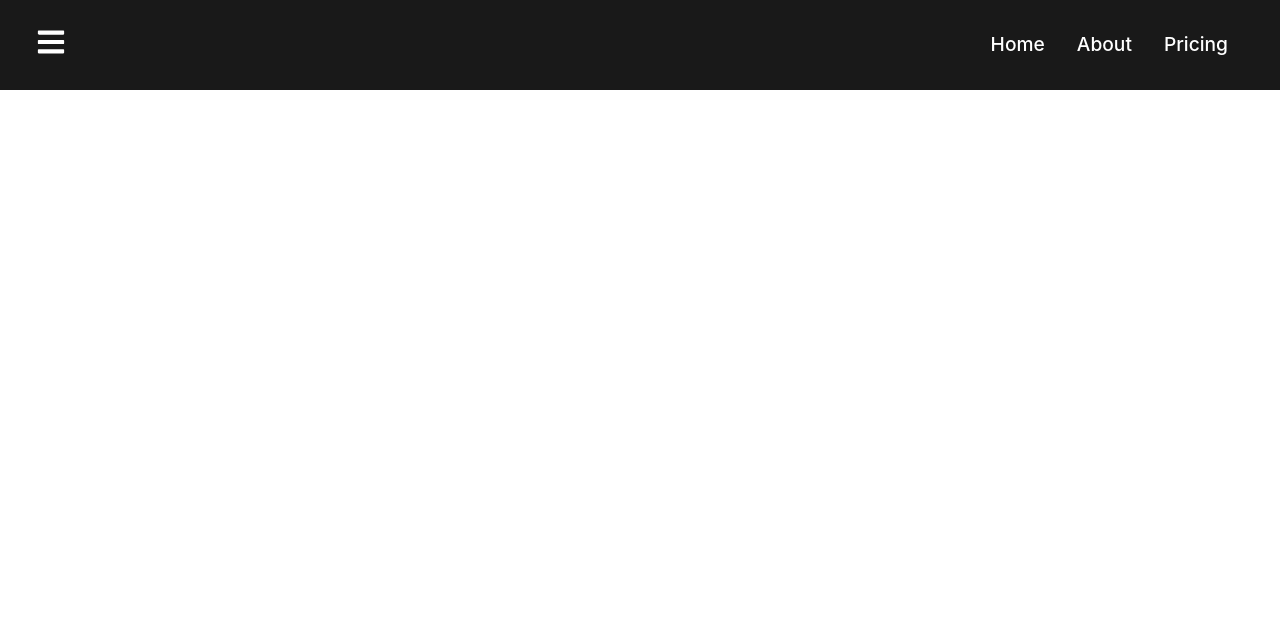
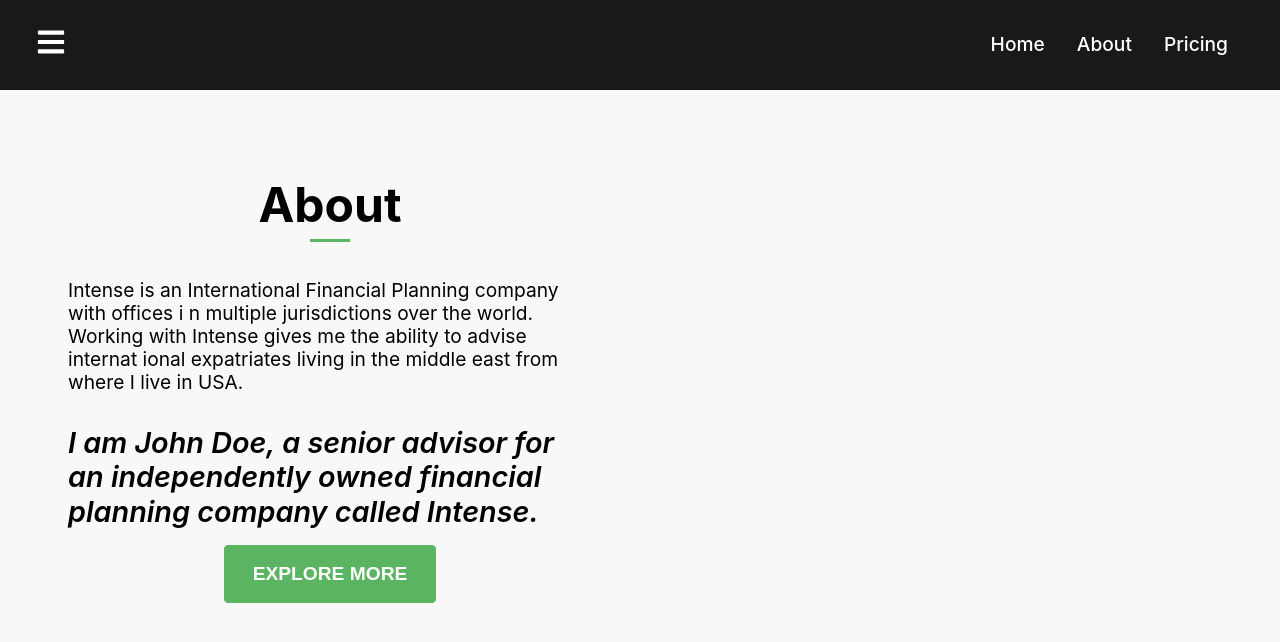
Before and after one commit to Laith1632/botox-react, a React (Create React App) app: page / in a window 1280 px wide. Shown: the top 642 px of the page. Built offline with nearby package versions, Linux system fonts and the light colour scheme.

Commit message:
added styling to about p[age

```diff
--- a/src/App.js
+++ b/src/App.js
@@ -1,12 +1,12 @@
 import React from 'react'
 import Navbar from './components/Navbar'
-
+import About from './components/About'
 
 function App() {
   return (
     <div >
       <Navbar/>
-
+        <About/>
 
 
     </div>
--- a/src/components/About.js
+++ b/src/components/About.js
@@ -1,12 +1,12 @@
 import React from 'react'
-import john from './images/john-doe.png'
+// import lisa from './images/john-doe.png'
 import './About.css'
 
 const About = () => {
     return (
         <div className='about' id='about'>
             <div className='container'>
-                <img src={john} alt='john' />
+                {/* <img src={lisa} alt='john' /> */}
                 <div className='col-2'>
                     <h2>About</h2>
                     <span className='line'></span>
```
